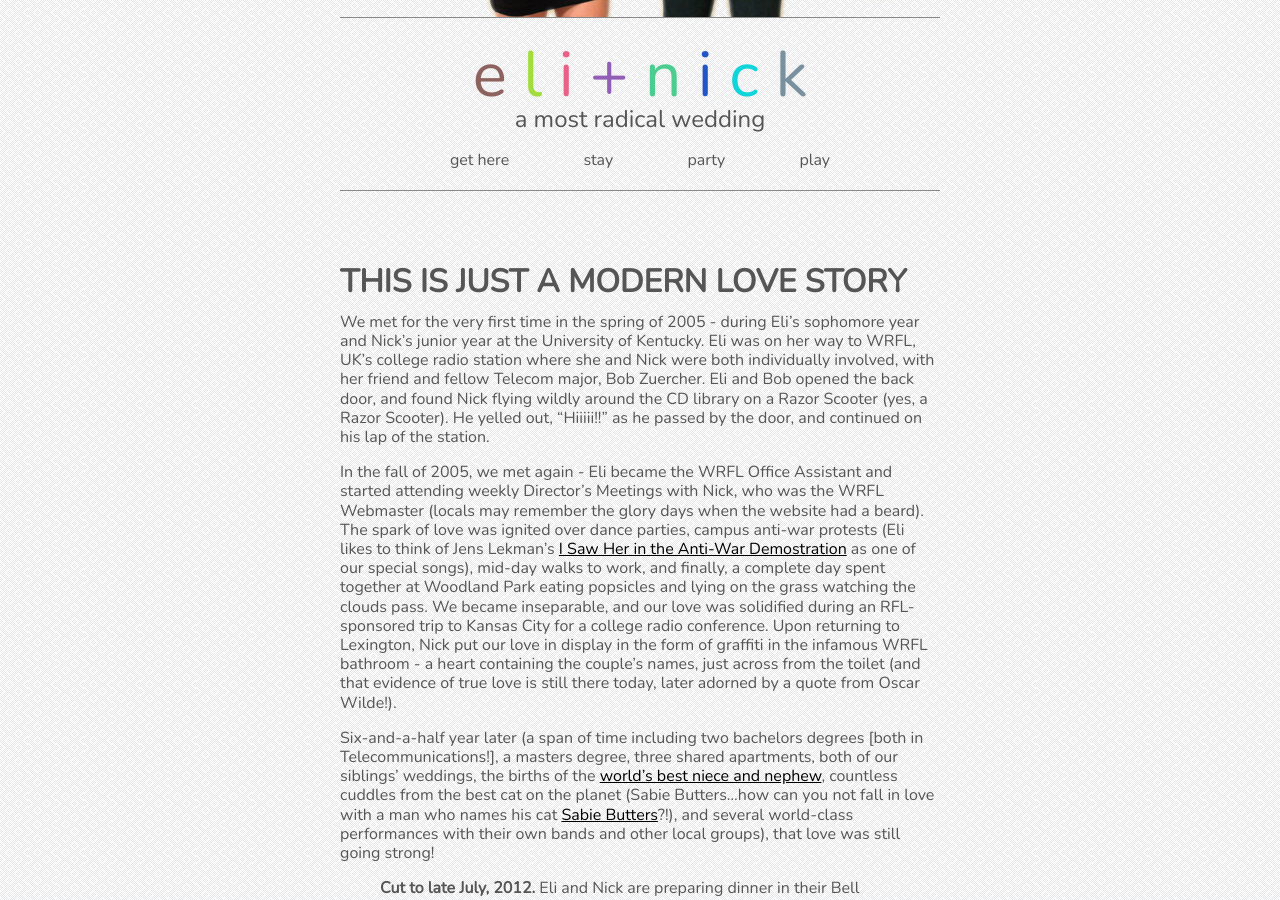
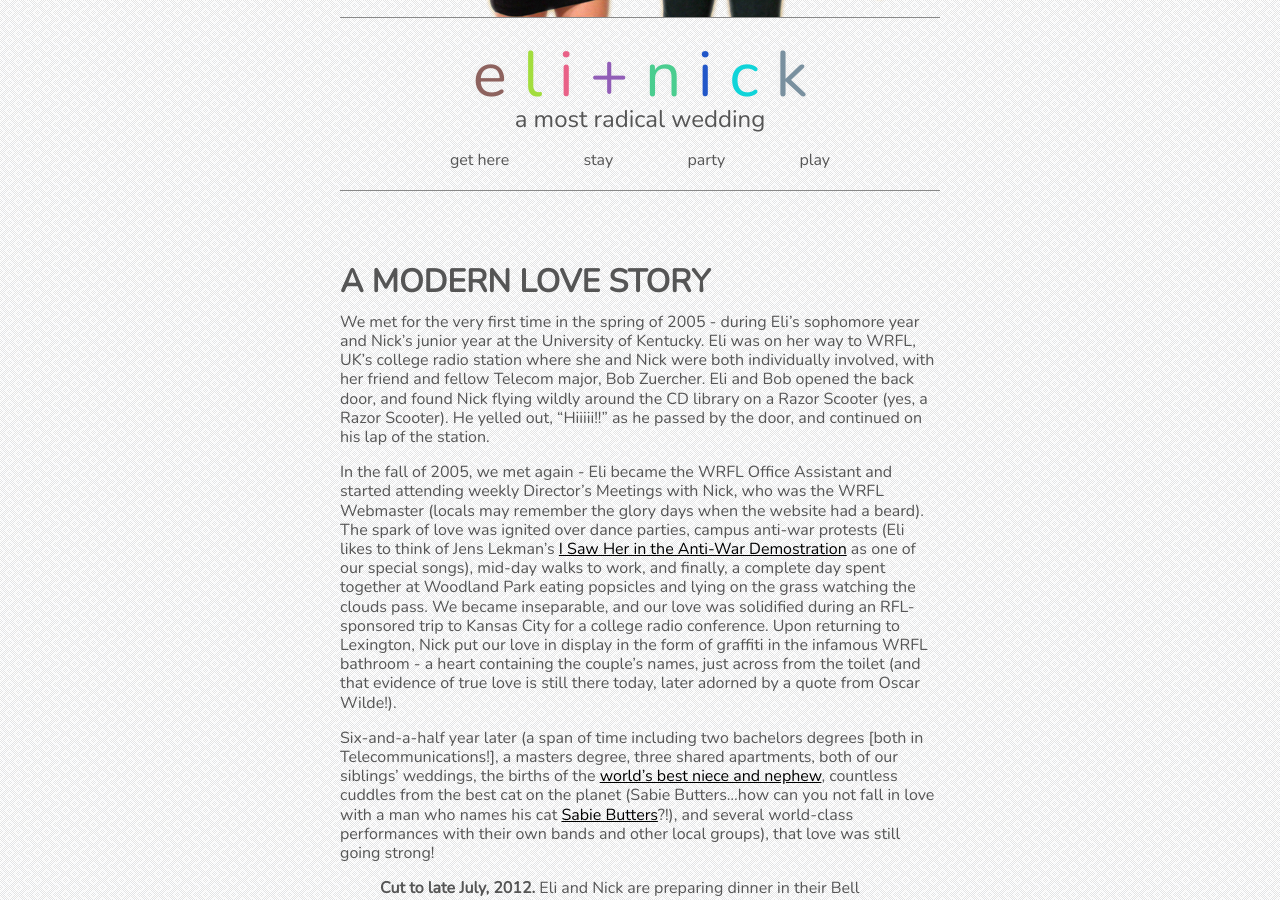
Before and after one commit to nikolaiwarner/eliandnick.com, a Jekyll site: the page built from index.md, in a window 1280 px wide and 900 px high, scrolled down 463 px. Built offline with Jekyll 4.4.1, drawn with Linux system fonts in a browser that asks for light colours; nearby versions of some CDN libraries.

Commit message:
Update index.md

```diff
--- a/index.md
+++ b/index.md
@@ -3,7 +3,7 @@ layout: homepage
 title: Eli Riveire and Nick Warner are gettin' hitched.
 ---
 <br>
-# THIS IS JUST A MODERN LOVE STORY
+# A MODERN LOVE STORY
 
 We met for the very first time in the spring of 2005 - during Eli’s sophomore year and Nick’s junior year at the University of Kentucky. Eli was on her way to WRFL, UK’s college radio station where she and Nick were both individually involved, with her friend and fellow Telecom major, Bob Zuercher. Eli and Bob opened the back door, and found Nick flying wildly around the CD library on a Razor Scooter (yes, a Razor Scooter). He yelled out, “Hiiiii!!” as he passed by the door, and continued on his lap of the station.
 
```
